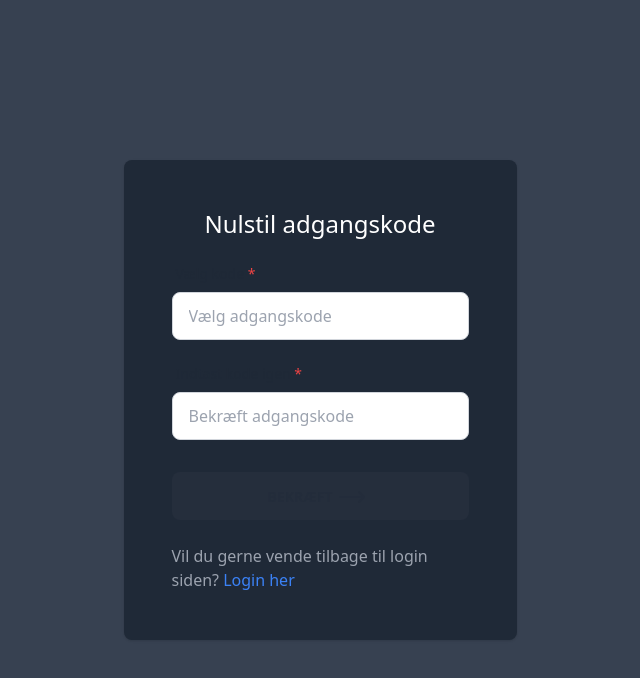
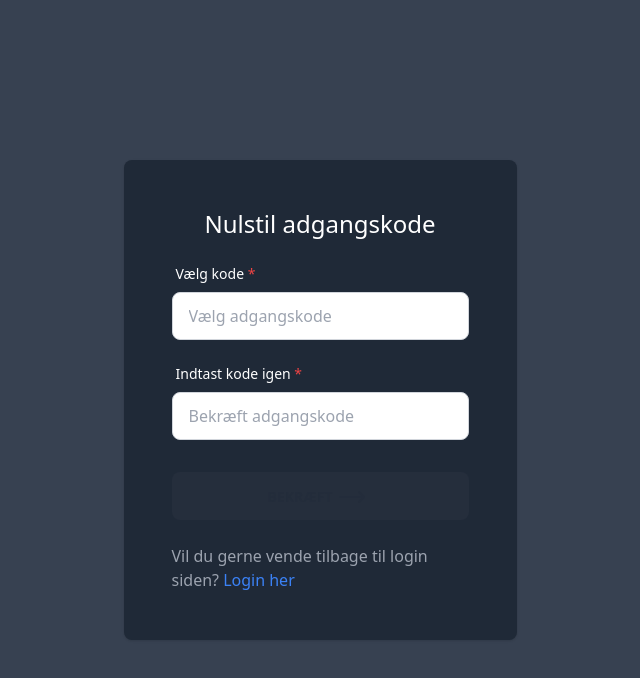
Before and after one commit to Mihusu/myBicycle, a React (Vite) app in the folder site/: page /choosepassword in a window 1280 px wide. Shown: the top 678 px of the page, without its empty margins (320-960 px from the left). Built offline with nearby package versions, Linux system fonts and the light colour scheme; no server answers; the HTML template or start-up script is replaced by a standard one; what react-secure-storage would draw is missing.

Commit message:
Timer works now

```diff
--- a/site/src/pages/ChoosePassword.jsx
+++ b/site/src/pages/ChoosePassword.jsx
@@ -59,7 +59,7 @@ const ChoosePassword = () => {
         {/* password */}
         <div className="form-control w-full max-w-xs mb-4">
           <label className="label">
-            <span className="label-text text-gray-800 dark:text-white">Vælg kode
+            <span className="label-text text-white">Vælg kode
               <span className="text-red-500 required-dot"> *</span>
             </span>
           </label>
@@ -76,7 +76,7 @@ const ChoosePassword = () => {
         {/* verify */}
         <div className="form-control w-full max-w-xs">
           <label className="label">
-            <span className="label-text text-gray-800 dark:text-white">Indtast kode igen
+            <span className="label-text text-white">Indtast kode igen
               <span className="text-red-500 required-dot"> *</span>
             </span>
           </label>
--- a/site/src/pages/ResetPassword.jsx
+++ b/site/src/pages/ResetPassword.jsx
@@ -85,12 +85,12 @@ const ResetPassword = () => {
             <button onClick={() => navigate(-1)}>
               <HiArrowLeft size={24} />
             </button>
-            <p className="ml-20 flex items-center justify-center text-2xl text-white">
+            <p className="flex items-center justify-evenly ml-16 text-2xl text-white">
               Nulstil kode
             </p>
           </div>
-          {error && (
-            <div className="mb-4 rounded-lg bg-error p-4 text-white">
+          {error &&
+            <div className="p-4 mb-4 rounded-lg bg-error text-white">
               {error}
               {/* Cooldown */}
               {cdSeconds > 0 && (
@@ -99,18 +99,16 @@ const ResetPassword = () => {
                   {cdSeconds === 1
                     ? `${cdSeconds} sekund`
                     : cdSeconds < 60
-                    ? `${cdSeconds} sekunder`
-                    : cdSeconds == 61
-                    ? `1 minut og 1 sekund`
-                    : cdSeconds < 120
-                    ? `1 minut og ${cdSeconds % 60} sekunder`
-                    : `${Number.parseInt(cdSeconds / 60)} minutter og ${
-                        cdSeconds % 60
-                      } sekund${cdSeconds % 60 === 1 ? "" : "er"}`}
+                      ? `${cdSeconds} sekunder`
+                      : cdSeconds == 61
+                        ? `1 minut og 1 sekund`
+                        : cdSeconds < 120
+                          ? `1 minut og ${cdSeconds % 60} sekunder`
+                          : `${Number.parseInt(cdSeconds / 60)} minutter og ${cdSeconds % 60} sekund${cdSeconds % 60 === 1 ? "" : "er"}`}
                 </p>
               )}
             </div>
-          )}
+          }
           <h1 className="mb-4 text-white">
             Indtast det telefonnummer, du vil nulstille kodeord for
           </h1>
--- a/site/src/pages/SmsVerification.jsx
+++ b/site/src/pages/SmsVerification.jsx
@@ -118,8 +118,8 @@ export const SmsVerification = () => {
           {/* Errors */}
           {error && (<div className="p-4 my-4 rounded-lg bg-error text-white">{error}</div>)}
 
-          <p className="text-gray-400">Vi har lige sendt dig en SMS med en bekræftelseskode.</p>
-          <p className="mt-4 text-gray-400">Du bedes bekræfte inden:{" "}
+          <p className="text-white">Vi har lige sendt dig en SMS med en bekræftelseskode.</p>
+          <p className="mt-4 text-white">Du bedes bekræfte inden:{" "}
             {cdSeconds > 0 && (
               <span className="text-gray-400">
                 {cdSeconds === 1
```
